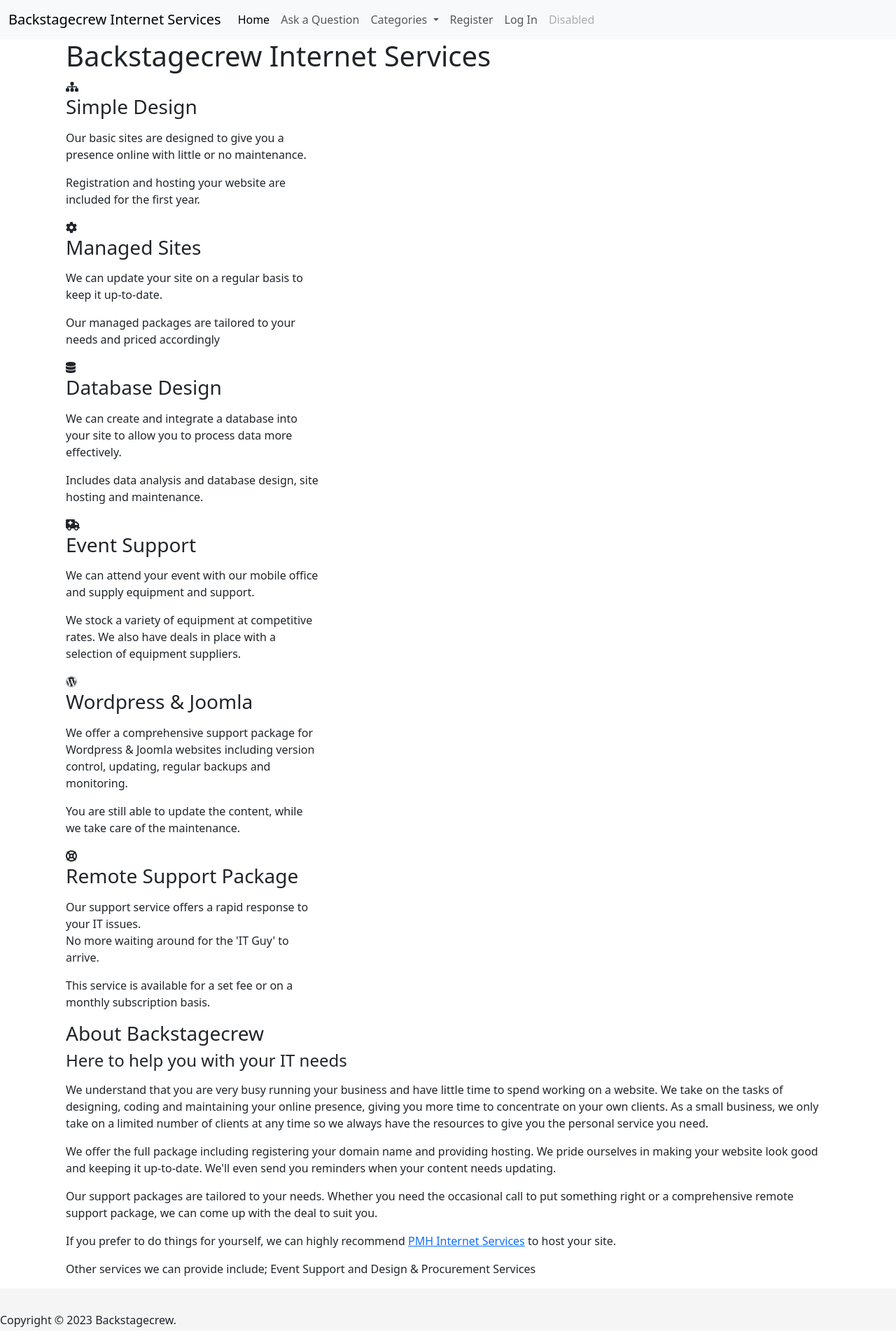
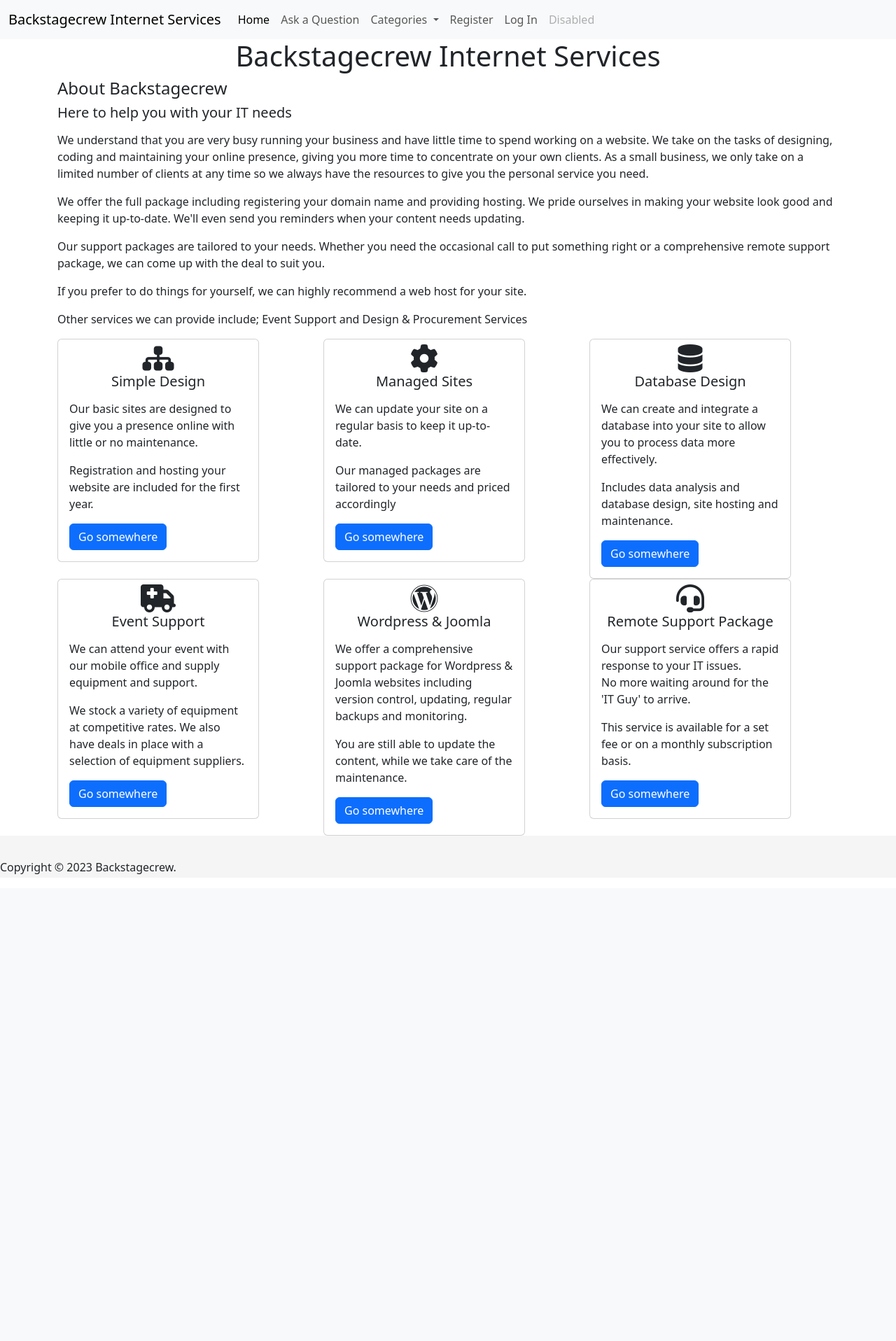
Before and after one commit to BackstagecrewIS/devsite, a Flask app: page / in a window 1280 px wide. Shown: the whole page at 70% size. After the commit the page ends 1249 px from the top, so only its background shows below. Run offline with Flask 2, Linux system fonts and the light colour scheme; data that the repository does not hold is empty; some libraries are stand-ins or nearby versions.

Commit message:
Add main.html as default page

```diff
--- a/faq/routes.py
+++ b/faq/routes.py
@@ -28,7 +28,7 @@ def register():
         if password1 != password2:
             flash("Passwords don't match")
             return render_template("register.html")
-        # Chech if user already exists
+        # Check if user already exists
         existing_user = User.query.filter_by(username=username).first()
         if existing_user:
             flash("User already exists")
@@ -43,7 +43,7 @@ def register():
         db.session.add(new_user)
         db.session.commit()
         flash("Registration Successful")
-        return render_template("register.html")
+        return render_template("main.html")
     return render_template("register.html")
 
 
@@ -58,6 +58,7 @@ def login():
             if check_password_hash(
                     existing_user.password, request.form.get("password")):
                 session["user"] = request.form.get("username").lower()
+                session["userid"] = existing_user.id
                 flash("Welcome, {}".format(request.form.get("username")))
                 return redirect(
                     url_for('profile', username=session["user"]))
@@ -81,9 +82,10 @@ def logout():
 @app.route("/profile/<username>", methods=["GET", "POST"])
 def profile(username):
     if session["user"]:
-        flash("Username found")
-        username = session["user"]
-        return render_template("profile.html", username=username)
+        userid = session["userid"]
+        questions = list(Question.query.filter_by(asked_by=userid).all())
+        return render_template(
+            "profile.html", username=username, questions=questions)
 
     return render_template("login.html")
 
@@ -128,7 +130,8 @@ def add_question():
         question = Question(
             question=request.form.get("question"),
             answer="Awaiting answer",
-            category_id=0
+            category_id=0,
+            asked_by=request.form.get("userid")
         )
         db.session.add(question)
         db.session.commit()
--- a/faq/templates/main.html
+++ b/faq/templates/main.html
@@ -1,97 +1,88 @@
 {% extends "base.html" %}
 {% block content %}
 
-<div class="container">
 <header>
-        <h1>Backstagecrew Internet Services</h1>
+    <h1 class="center-align">Backstagecrew Internet Services</h1>
 </header>
 
 <div class="row">
+    <div class="col-md-12 col-sm-6 wow fadeInLeft" data-wow-delay="0.9s">
+        <h4>About Backstagecrew</h4>
+        <h5>Here to help you with your IT needs</h5>
+        <p>We understand that you are very busy running your business and have little time to spend working on a website. We take on the tasks of designing, coding and maintaining your online presence, giving you more time to concentrate on your own clients. As a small business, we only take on a limited number of clients at any time so we always have the resources to give you the personal service you need.</p>
+        <p>We offer the full package including registering your domain name and providing hosting. We pride ourselves in making your website look good and keeping it up-to-date. We'll even send you reminders when your content needs updating. </p>
+        <p>Our support packages are tailored to your needs. Whether you need the occasional call to put something right or a comprehensive remote support package, we can come up with the deal to suit you.</p>
+        <p>If you prefer to do things for yourself, we can highly recommend a web host for your site.</p>
+        <p>Other services we can provide include; Event Support and Design &amp; Procurement Services</p>
+    </div>
+</div>
+
+<div class="row">
     <div class="col-md-4 col-sm-4">
-            <div class="media-object media-left wow fadeIn" data-wow-delay="0.1s">
-                <i class="fa fa-sitemap"></i>
-            </div>
-            <div class="media-body wow fadeIn">
-                <h3 class="media-heading">Simple Design</h3>
-                <p>Our basic sites are designed to give you a presence online with little or no maintenance.</p>
-                <p>Registration and hosting your website are included for the first year.
-                </p>
+        <div class="card" style="width: 18rem;">
+            <div class="card-body">
+                <h5 class="card-title center-align card-image"><i class="fa-solid fa-sitemap fa-2xl"></i></h5>
+                <h5 class="card-title center-align">Simple Design</h5>
+                <p class="card-text">Our basic sites are designed to give you a presence online with little or no maintenance.</p>
+                <p class="card-text">Registration and hosting your website are included for the first year.</p>
+                <a href="#" class="btn btn-primary">Go somewhere</a>
             </div>
         </div>
     </div>
     <div class="col-md-4 col-sm-4">
-            <div class="media">
-                <div class="media-object media-left wow fadeIn" data-wow-delay="0.3s">
-                    <i class="fa fa-cog"></i>
-                </div>
-                <div class="media-body wow fadeIn">
-                    <h3 class="media-heading">Managed Sites</h3>
-                    <p>We can update your site on a regular basis to keep it up-to-date.</p>
-                    <p>Our managed packages are tailored to your needs and priced accordingly</p>
+        <div class="card" style="width: 18rem;">
+            <div class="card-body">
+                <h5 class="card-title center-align card-image"><i class="fa-solid fa-cog fa-2xl"></i></h5>
+                <h5 class="card-title center-align">Managed Sites</h5>
+                <p class="card-text">We can update your site on a regular basis to keep it up-to-date.</p>
+                <p class="card-text">Our managed packages are tailored to your needs and priced accordingly</p>
+                <a href="#" class="btn btn-primary">Go somewhere</a>
             </div>
         </div>
     </div>
     <div class="col-md-4 col-sm-4">
-            <div class="media">
-                <div class="media-object media-left wow fadeIn" data-wow-delay="0.6s">
-                    <i class="fa fa-database"></i>
-                </div>
-                <div class="media-body wow fadeIn" data-wow-delay="0.3s">
-                    <h3 class="media-heading">Database Design</h3>
-                    <p>We can create and integrate a database into your site to allow you to process data more effectively.</p>
-                    <p>Includes data analysis and database design, site hosting and maintenance.</p>
+        <div class="card" style="width: 18rem;">
+            <div class="card-body">
+                <h5 class="card-title center-align card-image"><i class="fa-solid fa-database fa-2xl"></i></h5>
+                <h5 class="card-title center-align">Database Design</h5>
+                <p class="card-text">We can create and integrate a database into your site to allow you to process data more effectively.</p>
+                <p class="card-text">Includes data analysis and database design, site hosting and maintenance.</p>
+                <a href="#" class="btn btn-primary">Go somewhere</a>
             </div>
         </div>
     </div>
     <div class="col-md-4 col-sm-4">
-            <div class="media">
-                <div class="media-object media-left wow fadeIn" data-wow-delay="0.9s">
-                    <i class="fa fa-ambulance"></i>
-                </div>
-                <div class="media-body wow fadeIn" data-wow-delay="0.6s">
-                    <h3 class="media-heading">Event Support</h3>
-                    <p>We can attend your event with our mobile office and supply equipment and support.</p>
-                    <p>We stock a variety of equipment at competitive rates. We also have deals in place with a selection of equipment suppliers.</p>
+        <div class="card" style="width: 18rem;">
+            <div class="card-body">
+                <h5 class="card-title center-align card-image"><i class="fa-solid fa-ambulance fa-2xl"></i></h5>
+                <h5 class="card-title center-align">Event Support</h5>
+                <p class="card-text">We can attend your event with our mobile office and supply equipment and support.</p>
+                <p class="card-text">We stock a variety of equipment at competitive rates. We also have deals in place with a selection of equipment suppliers.</p>
+                <a href="#" class="btn btn-primary">Go somewhere</a>
             </div>
         </div>
     </div>
     <div class="col-md-4 col-sm-4">
-            <div class="media">
-                <div class="media-object media-left wow fadeIn" data-wow-delay="0.4s">
-                    <i class="fa fa-wordpress"></i>
-                </div>
-                <div class="media-body wow fadeIn" data-wow-delay="0.3s">
-                    <h3 class="media-heading">Wordpress &amp; Joomla</h3>
-                    <p>We offer a comprehensive support package for Wordpress &amp; Joomla websites including version control, updating, regular backups and monitoring.</p>
-                    <p>You are still able to update the content, while we take care of the maintenance.</p>
+        <div class="card" style="width: 18rem;">
+            <div class="card-body">
+                <h5 class="card-title center-align card-image"><i class="fa-brands fa-wordpress fa-2xl"></i></h5>
+                <h5 class="card-title center-align">Wordpress &amp; Joomla</h5>
+                <p class="card-text">We offer a comprehensive support package for Wordpress &amp; Joomla websites including version control, updating, regular backups and monitoring.</p>
+                <p class="card-text">You are still able to update the content, while we take care of the maintenance.</p>
+                <a href="#" class="btn btn-primary">Go somewhere</a>
             </div>
         </div>
     </div>
     <div class="col-md-4 col-sm-4">
-            <div class="media">
-                <div class="media-object media-left wow fadeIn" data-wow-delay="0.8s">
-                    <i class="fa fa-support"></i>
+        <div class="card" style="width: 18rem;">
+            <div class="card-body">
+                <h5 class="card-title center-align card-image"><i class="fa-solid fa-headset fa-2xl"></i></h5>
+                <h5 class="card-title center-align">Remote Support Package</h5>
+                <p class="card-text">Our support service offers a rapid response to your IT issues.
+                    <br />No more waiting around for the 'IT Guy' to arrive.</p>
+                <p class="card-text">This service is available for a set fee or on a monthly subscription basis.</p>
+                <a href="#" class="btn btn-primary">Go somewhere</a>
             </div>
-                <div class="media-body wow fadeIn" data-wow-delay="0.6s">
-                    <h3 class="media-heading">Remote Support Package</h3>
-                    <p>Our support service offers a rapid response to your IT issues.
-                    <br />No more waiting around for the 'IT Guy' to arrive.</p>
-                    <p>This service is available for a set fee or on a monthly subscription basis.</p>
-                </div>
-            </div>
-        </div>
-    </div>
-</div>
-<div class="container">
-    <div class="row">
-        <div class="col-md-12 col-sm-6 wow fadeInLeft" data-wow-delay="0.9s">
-            <h3>About Backstagecrew</h3>
-            <h4>Here to help you with your IT needs</h4>
-            <p>We understand that you are very busy running your business and have little time to spend working on a website. We take on the tasks of designing, coding and maintaining your online presence, giving you more time to concentrate on your own clients. As a small business, we only take on a limited number of clients at any time so we always have the resources to give you the personal service you need.</p>
-            <p>We offer the full package including registering your domain name and providing hosting. We pride ourselves in making your website look good and keeping it up-to-date. We'll even send you reminders when your content needs updating. </p>
-            <p>Our support packages are tailored to your needs. Whether you need the occasional call to put something right or a comprehensive remote support package, we can come up with the deal to suit you.</p>
-            <p>If you prefer to do things for yourself, we can highly recommend <a href="https://accounts.pmhis.net/aff.php?aff=9" target="_blank">PMH Internet Services</a> to host your site.</p>
-            <p>Other services we can provide include; Event Support and Design &amp; Procurement Services</p>
         </div>
     </div>
 </div>
```
Lines whose indentation alone changed are shown as unchanged.
